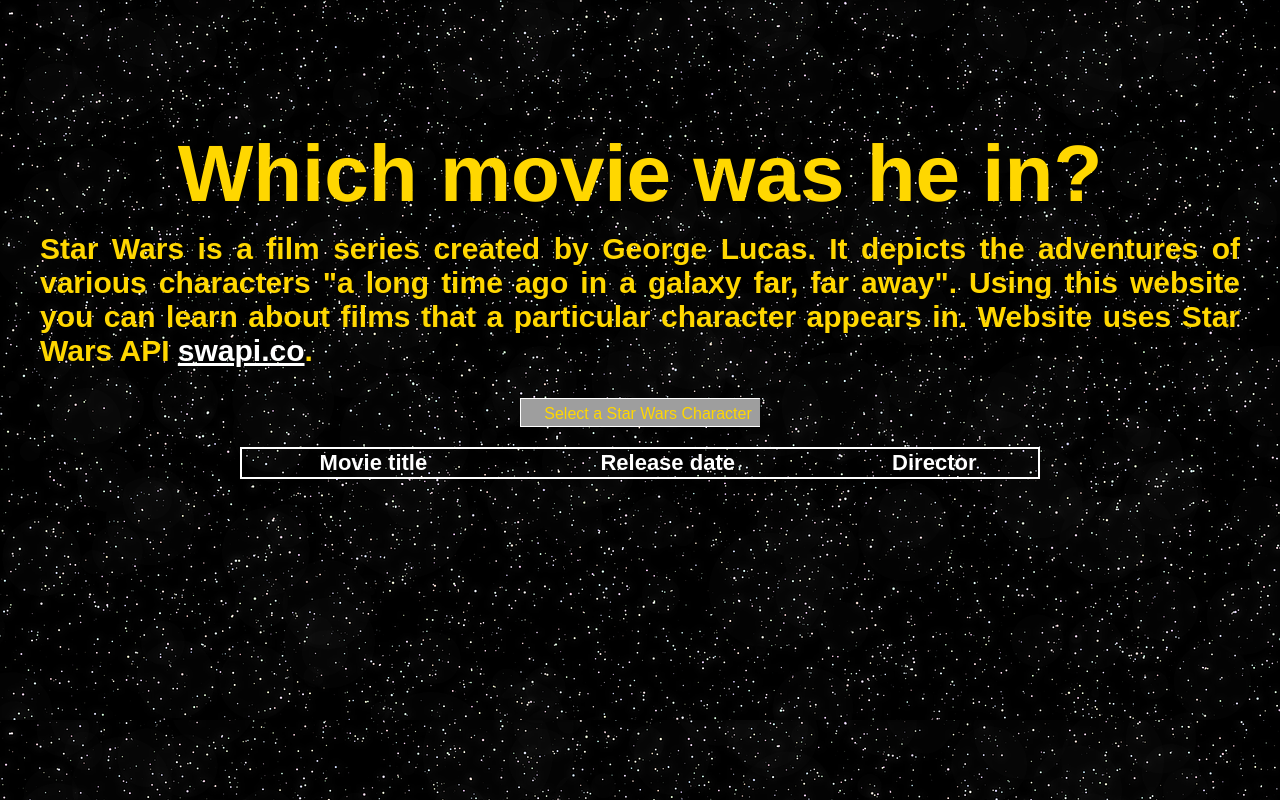
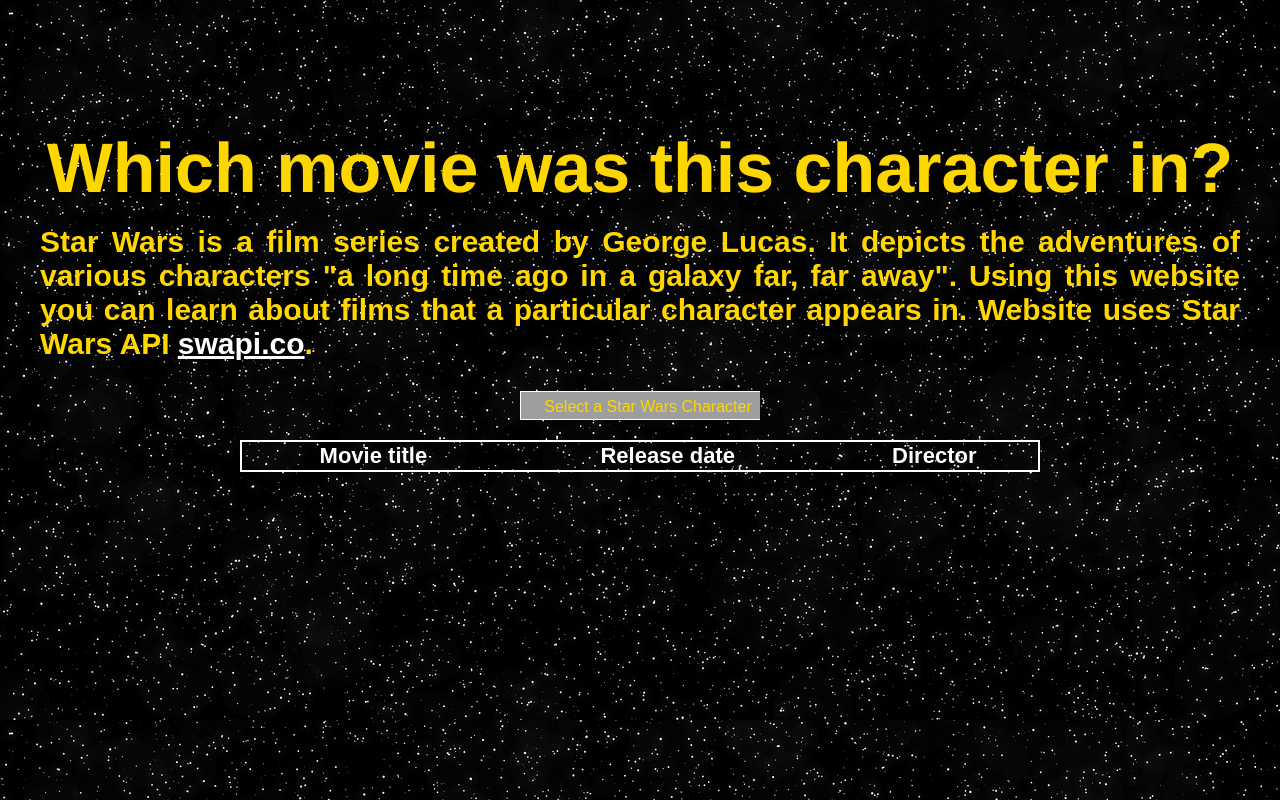
Before and after one commit to rutaitp/angular-code-assignment, a plain HTML site: page index.html in a window 1280 px wide. Drawn offline with nearby package versions, Linux system fonts and the light colour scheme; grey boxes are pictures that could not be loaded; a web font is replaced by a local one.

Commit message:
more changes

```diff
--- a/index.html
+++ b/index.html
@@ -9,7 +9,7 @@
     <link rel="stylesheet" type="text/css" href="style/style.css">
   </head>
   <body>
-    <h1 id="title">Which movie was he in?</h1>
+    <h1 id="title">Which movie was this character in?</h1>
     <div ng-controller="StarWarsCtrl">
       <p id="description">
         Star Wars is a film series created by George Lucas. It depicts the adventures of various characters "a long time ago in a galaxy far, far away". Using this website you can learn about films that a particular character appears in.
--- a/style/style.css
+++ b/style/style.css
@@ -17,7 +17,7 @@ body {
 	height: 50px;
 	text-align: center;
 	color: #ffd700;
-	font-size: 80px;
+	font-size: 70px;
 }
 
 #description {
```
